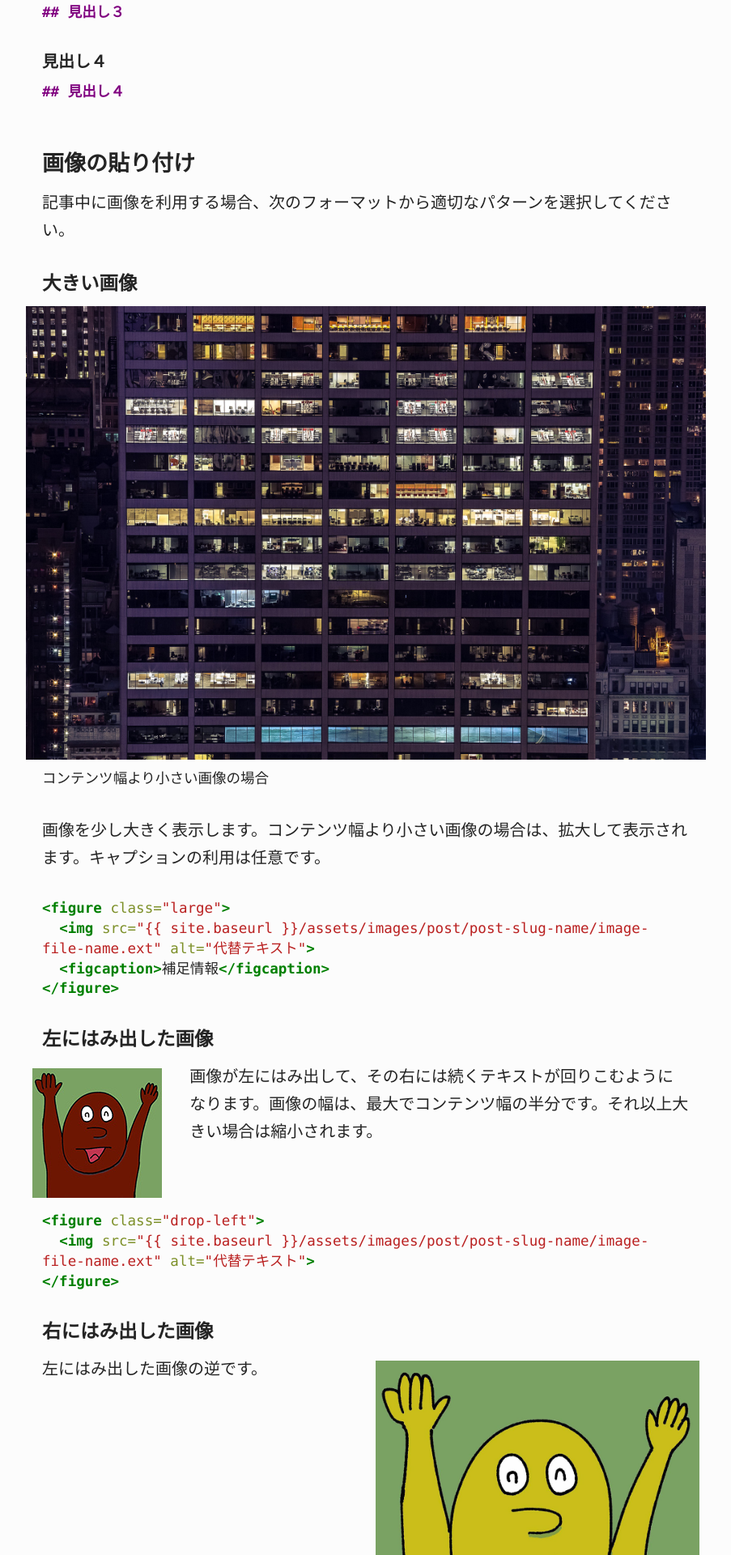
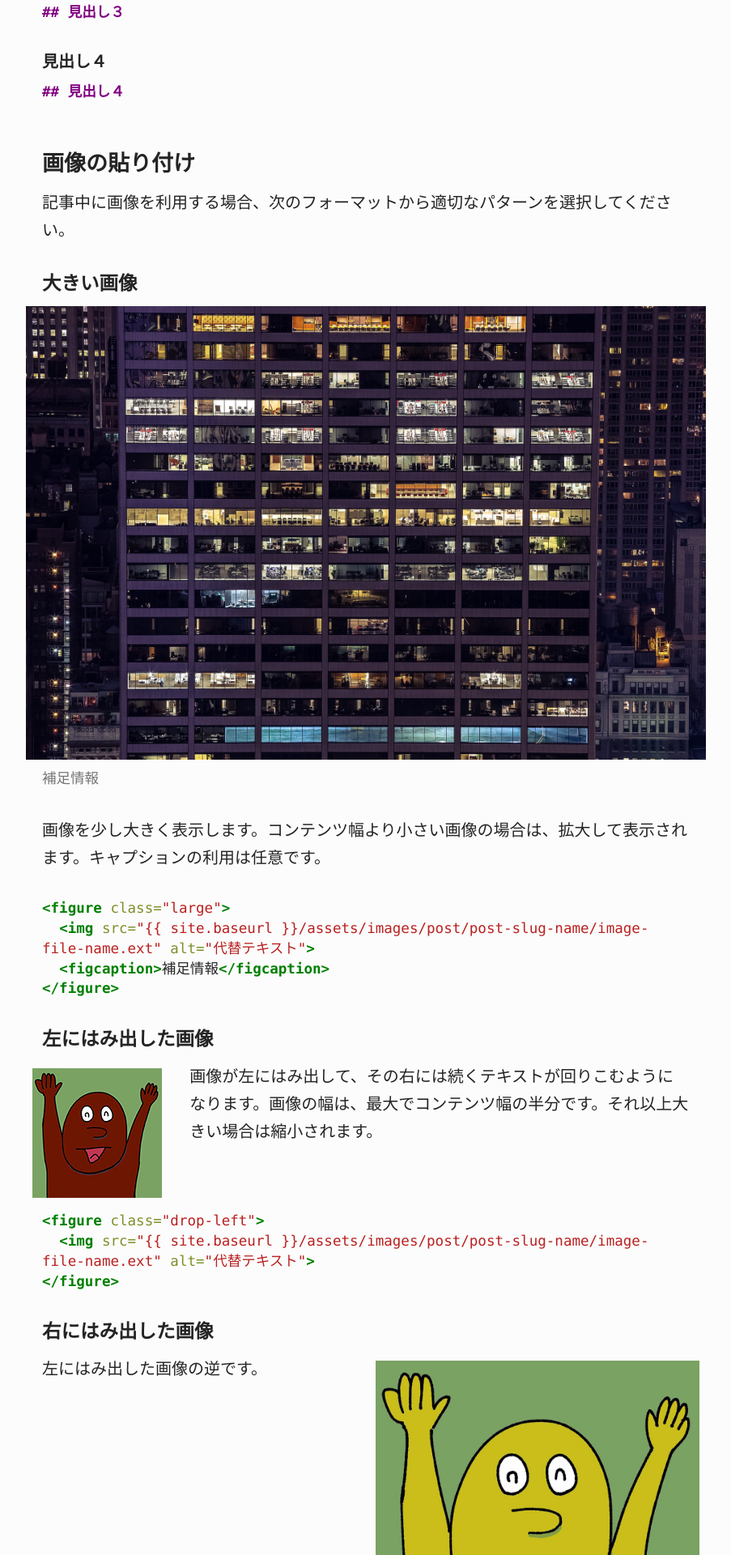
Before and after one commit to yuheiy/rookies, a Jekyll site: the page built from _posts/2016-08-17-styleguide.md, in a window 1280 px wide. Shown: the part 1648-3568 px from the top of the page at 81% size, without its empty margins (188-1091 px from the left). Built offline with Jekyll 4.4.1, drawn with Linux system fonts in a browser that asks for light colours; our own code applies the rules of GitHub Pages for plain Markdown files.

Commit message:
add style of figcaption

```diff
--- a/_posts/2016-08-17-styleguide.md
+++ b/_posts/2016-08-17-styleguide.md
@@ -70,7 +70,7 @@ author: yuhei
 
 <figure class="large">
   <img src="{{ site.baseurl }}/assets/images/post/styleguide/building.jpg" alt="ニューヨークの高層ビル">
-  <figcaption>コンテンツ幅より小さい画像の場合</figcaption>
+  <figcaption>補足情報</figcaption>
 </figure>
 
 画像を少し大きく表示します。コンテンツ幅より小さい画像の場合は、拡大して表示されます。キャプションの利用は任意です。
--- a/_sass/_base.scss
+++ b/_sass/_base.scss
@@ -74,6 +74,12 @@ figure {
   margin: 0 0 $spacing $spacing;
 }
 
+figcaption {
+  font-size: $text-size-sm;
+  line-height: $line-height-sm;
+  color: $color-gray;
+}
+
 ol,
 ul {
   clear: both;
--- a/_sass/components/_large.scss
+++ b/_sass/components/_large.scss
@@ -9,6 +9,4 @@
 
 .large figcaption {
   margin: $spacing-xs $spacing-sm 0;
-  font-size: $text-size-sm;
-  line-height: $line-height-sm;
 }
```
